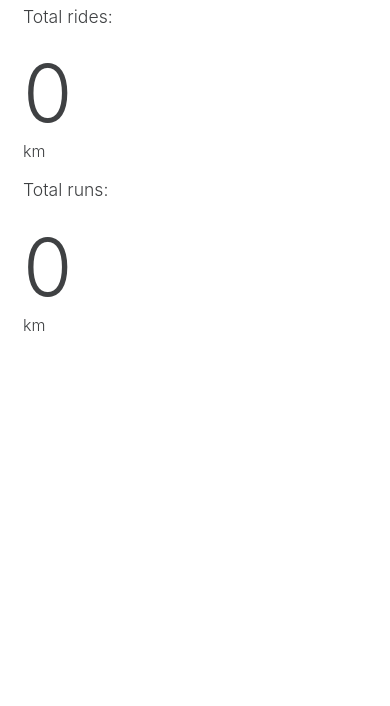
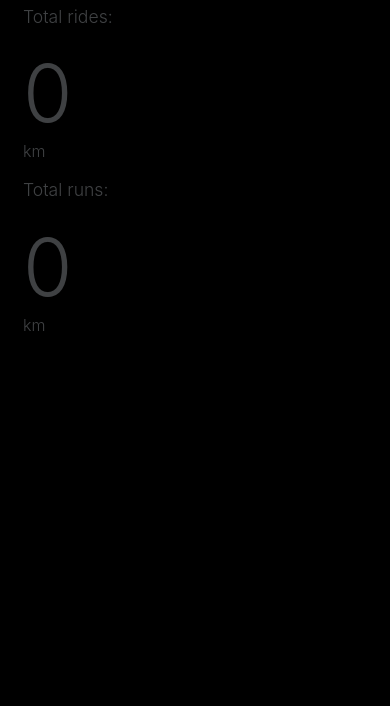
Before and after one commit to shuyanglin/shuyanglin.github.io, a website: page public/tracks/index.html in a window 390 px wide. Shown: the part 138-844 px from the top of the page. Drawn offline with Linux system fonts and the light colour scheme; no server answers.

Commit message:
Update tracks.css

```diff
--- a/public/css/tracks.css
+++ b/public/css/tracks.css
@@ -1,3 +1,10 @@
 #rideKm, #runKm{
     font-size: 5em;
 }
+
+@media all and (max-width: 768px) {
+
+   body{
+       background-color: black;
+   }
+}
```
